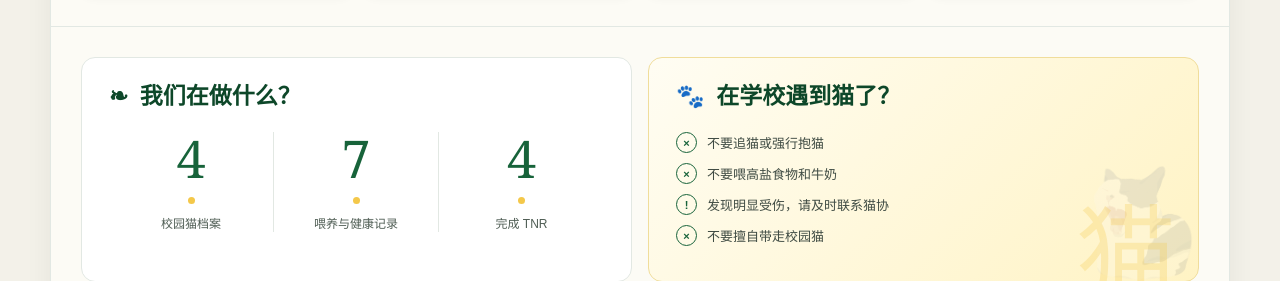
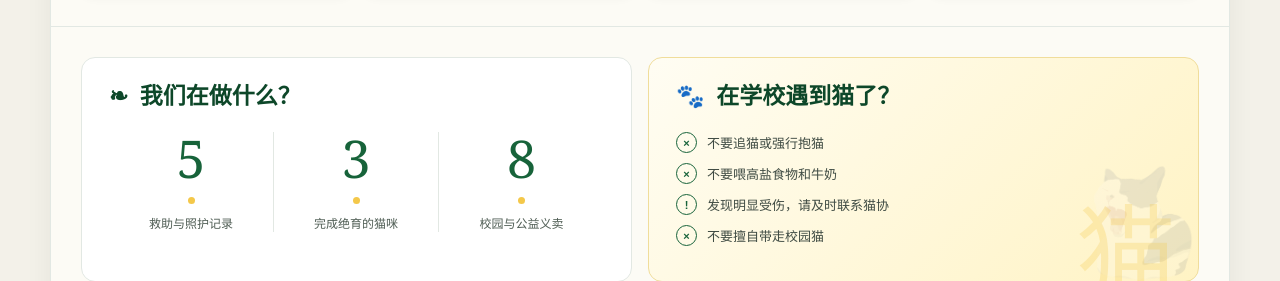
Before and after one commit to jiayi61/nsfz-cat-association, a plain HTML site: page index.html in a window 1280 px wide. Shown: the part 1000-1281 px from the top of the page. Drawn offline with Linux system fonts and the light colour scheme.

Commit message:
Align impact stats with documented activities

```diff
--- a/index.html
+++ b/index.html
@@ -883,9 +883,9 @@
           <article class="info-card">
             <h3>❧&nbsp; 我们在做什么？</h3>
             <div class="stats-row">
-              <div class="stat"><b>4</b><i></i><span>校园猫档案</span></div>
-              <div class="stat"><b>7</b><i></i><span>喂养与健康记录</span></div>
-              <div class="stat"><b>4</b><i></i><span>完成 TNR</span></div>
+              <div class="stat"><b>5</b><i></i><span>救助与照护记录</span></div>
+              <div class="stat"><b>3</b><i></i><span>完成绝育的猫咪</span></div>
+              <div class="stat"><b>8</b><i></i><span>校园与公益义卖</span></div>
             </div>
           </article>
           <aside class="info-card guide-card">
```
